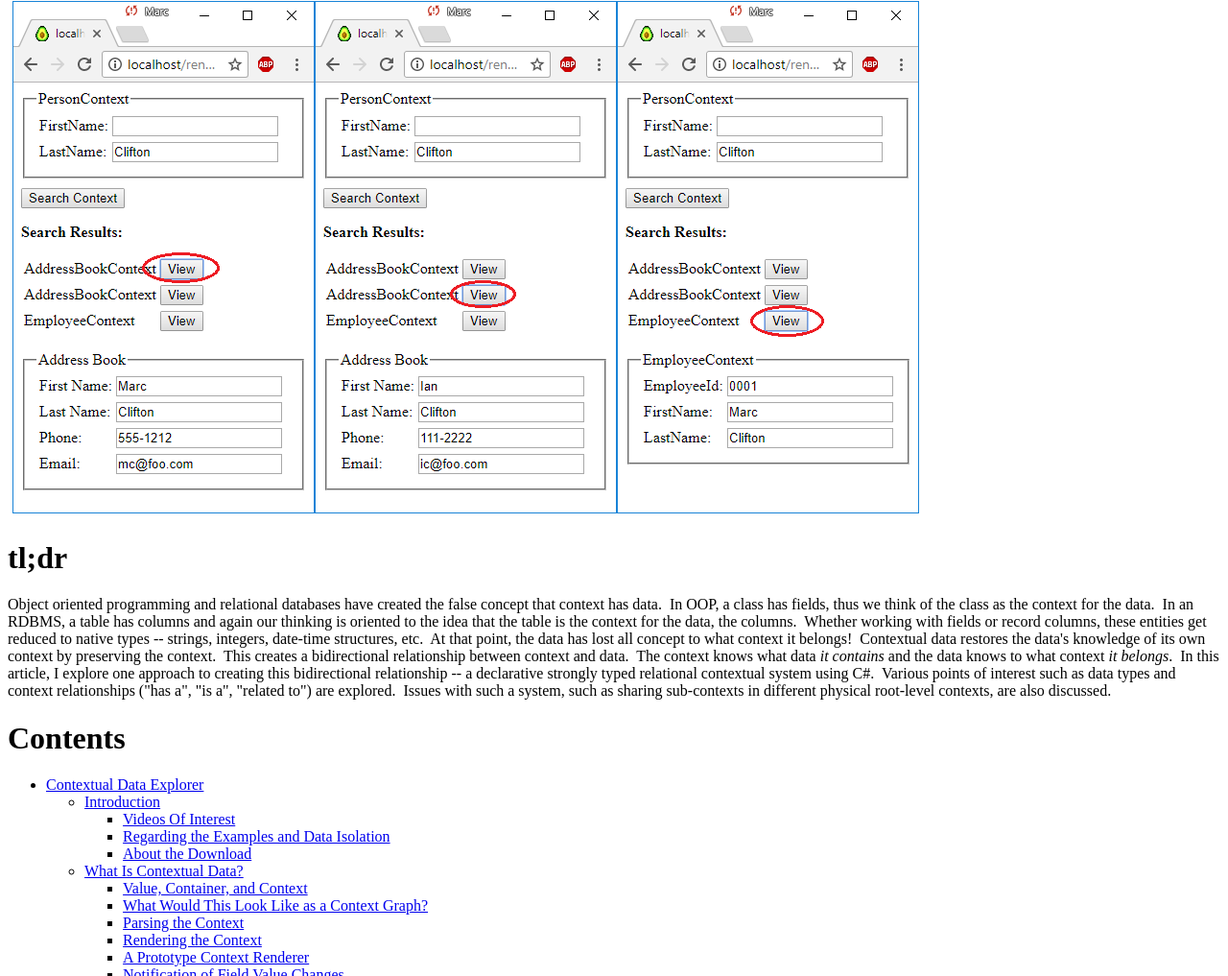
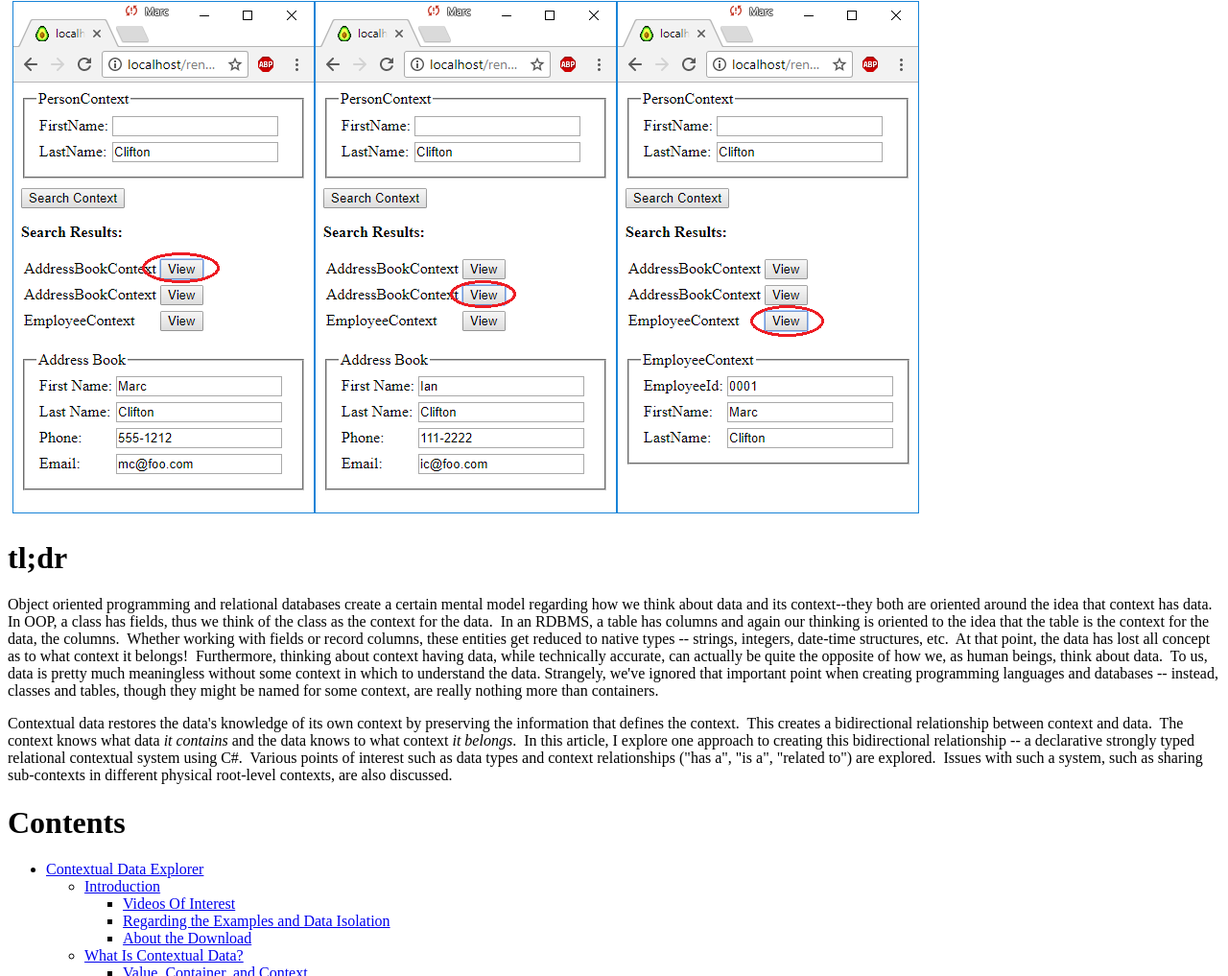
Before and after one commit to cliftonm/ContextualComputing, a plain HTML site: page MeaningExplorer/Article/index2toc.htm in a window 1280 px wide. Shown: the part 244-1261 px from the top of the page at 96% size. Drawn offline with Linux system fonts and the light colour scheme.

Commit message:
tl;dr update.

```diff
--- a/MeaningExplorer/Article/index2toc.htm
+++ b/MeaningExplorer/Article/index2toc.htm
@@ -26,15 +26,23 @@ competing to make the early market. Contextual computing is now expected to grow
 largely due to widespread use in consumer mobile devices and smart agents.</i></p>
 <p><img border="0" src="introImage.png" width="959" height="545"></p>
 <h1>tl;dr</h1>
-<p>Object oriented programming and relational databases have created the false
-concept that context has data.&nbsp; In OOP, a class has fields, thus we think
+<p>Object oriented programming and relational databases create a certain mental
+model regarding how we think about data and its context--they both are oriented
+around the idea that context has data.&nbsp; In OOP, a class has fields, thus we think
 of the class as the context for the data.&nbsp; In an RDBMS, a table has columns
 and again our thinking is oriented to the idea that the table is the context for
 the data, the columns.&nbsp; Whether working with fields or record columns,
 these entities get reduced to native types -- strings, integers, date-time
-structures, etc.&nbsp; At that point, the data has lost all concept to what
-context it belongs!&nbsp; Contextual data restores the data's knowledge of its
-own context by preserving the context.&nbsp; This creates a bidirectional
+structures, etc.&nbsp; At that point, the data has lost all concept as to what
+context it belongs!&nbsp; Furthermore, thinking about context having data, while
+technically accurate, can actually be quite the opposite of how we, as human
+beings, think about data.&nbsp; To us, data is pretty much meaningless without
+some context in which to understand the data. Strangely, we've ignored that
+important point when creating programming languages and databases -- instead,
+classes and tables, though they might be named for some context, are really
+nothing more than containers. </p>
+<p>Contextual data restores the data's knowledge of its
+own context by preserving the information that defines the context.&nbsp; This creates a bidirectional
 relationship between context and data.&nbsp; The context knows what data <i>it
 contains</i> and the data knows to what context <i>it belongs</i>.&nbsp; In this
 article, I explore one approach to creating this bidirectional relationship -- a
```
